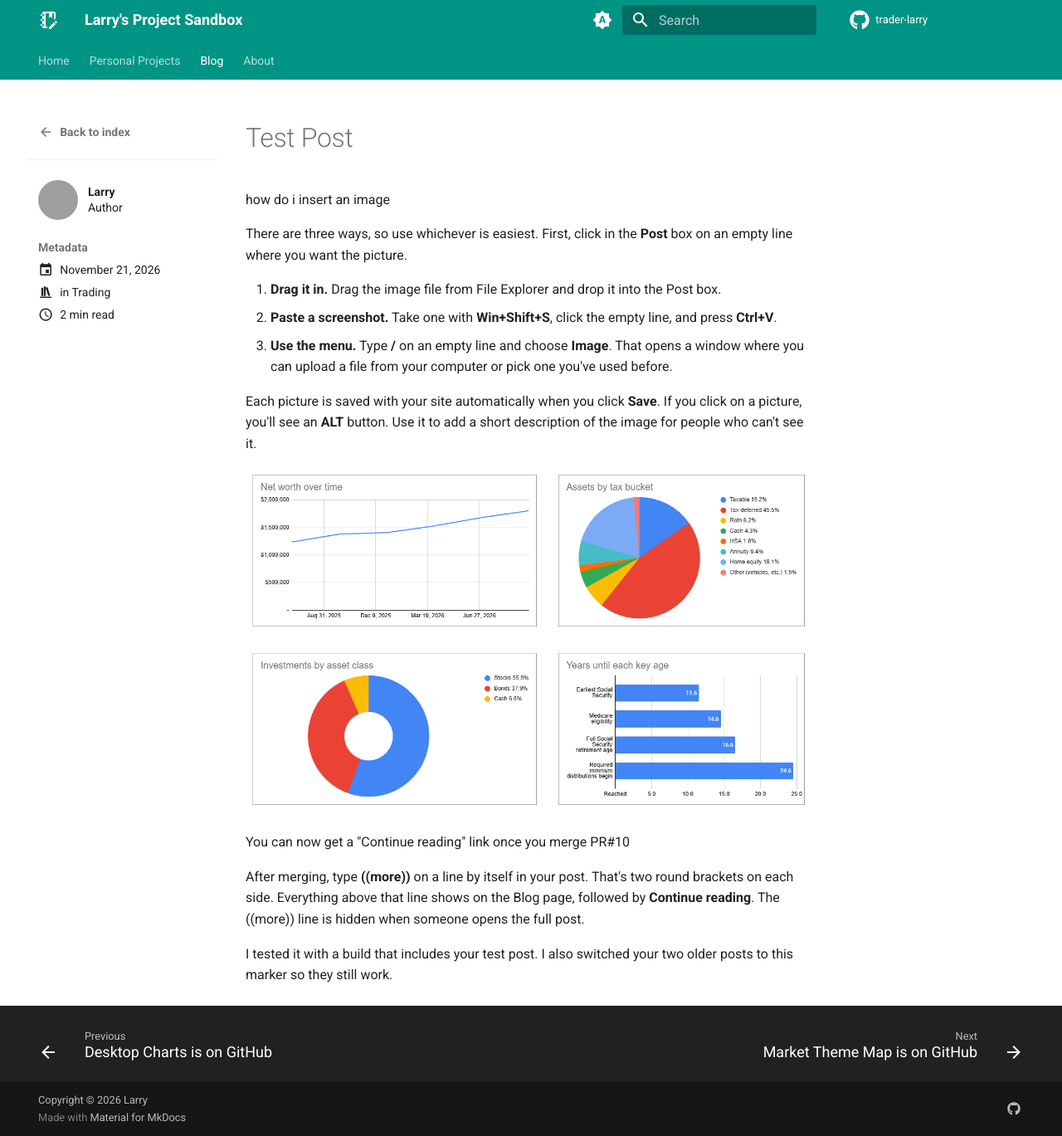
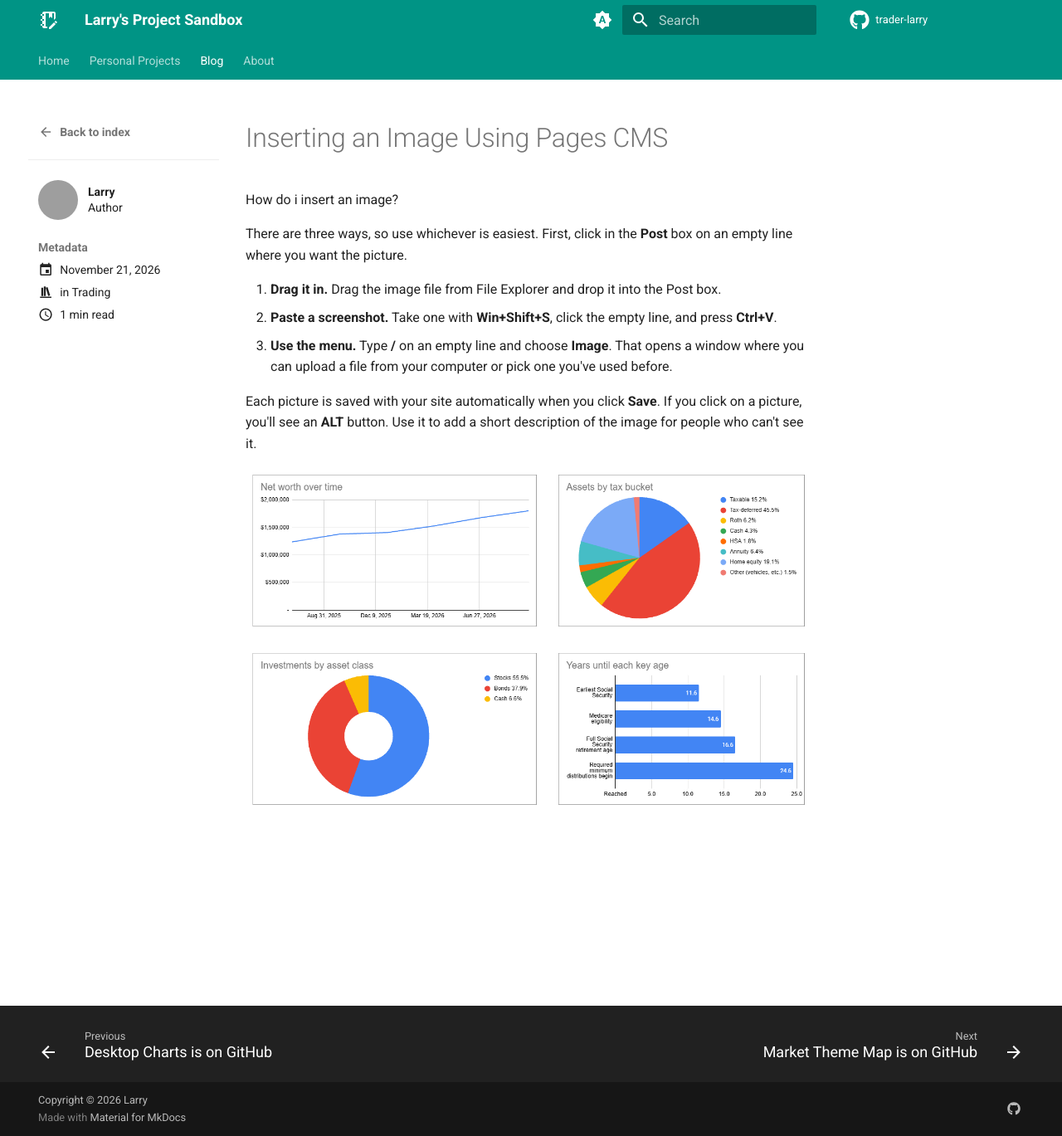
Before and after one commit to trader-larry/trader-larry.github.io, an MkDocs documentation site: the page built from docs/blog/posts/2026-11-21-test-post.md, in a window 1280 px wide and 1369 px high. Shown: the whole window at 83% size. Built offline with MkDocs 1.6.1 and Material for MkDocs 9.7.7, drawn with Linux system fonts in a browser that asks for light colours; grey boxes are pictures that could not be loaded.

Commit message:
Update docs/blog/posts/2026-11-21-test-post.md (via Pages CMS)

```diff
--- a/docs/blog/posts/2026-11-21-test-post.md
+++ b/docs/blog/posts/2026-11-21-test-post.md
@@ -1,5 +1,5 @@
 ---
-title: Test Post
+title: Inserting an Image Using Pages CMS
 date: 2026-11-21
 categories:
   - Trading
@@ -7,7 +7,7 @@ draft: false
 authors:
   - larry
 ---
-how do i insert an image
+How do i insert an image?
 
 There are three ways, so use whichever is easiest. First, click in the **Post** box on an empty line where you want the picture.
 
@@ -17,14 +17,4 @@ There are three ways, so use whichever is easiest. First, click in the **Post**
 
 Each picture is saved with your site automatically when you click **Save**. If you click on a picture, you'll see an **ALT** button. Use it to add a short description of the image for people who can't see it.
 
-
-
 ![](../../assets/images/blog/screenshot-2026-11-21-174220.png)
-
-((more))
-
-You can now get a "Continue reading" link once you merge PR#10
-
-After merging, type **((more))** on a line by itself in your post. That's two round brackets on each side. Everything above that line shows on the Blog page, followed by **Continue reading**. The ((more)) line is hidden when someone opens the full post.
-
-I tested it with a build that includes your test post. I also switched your two older posts to this marker so they still work.
```
